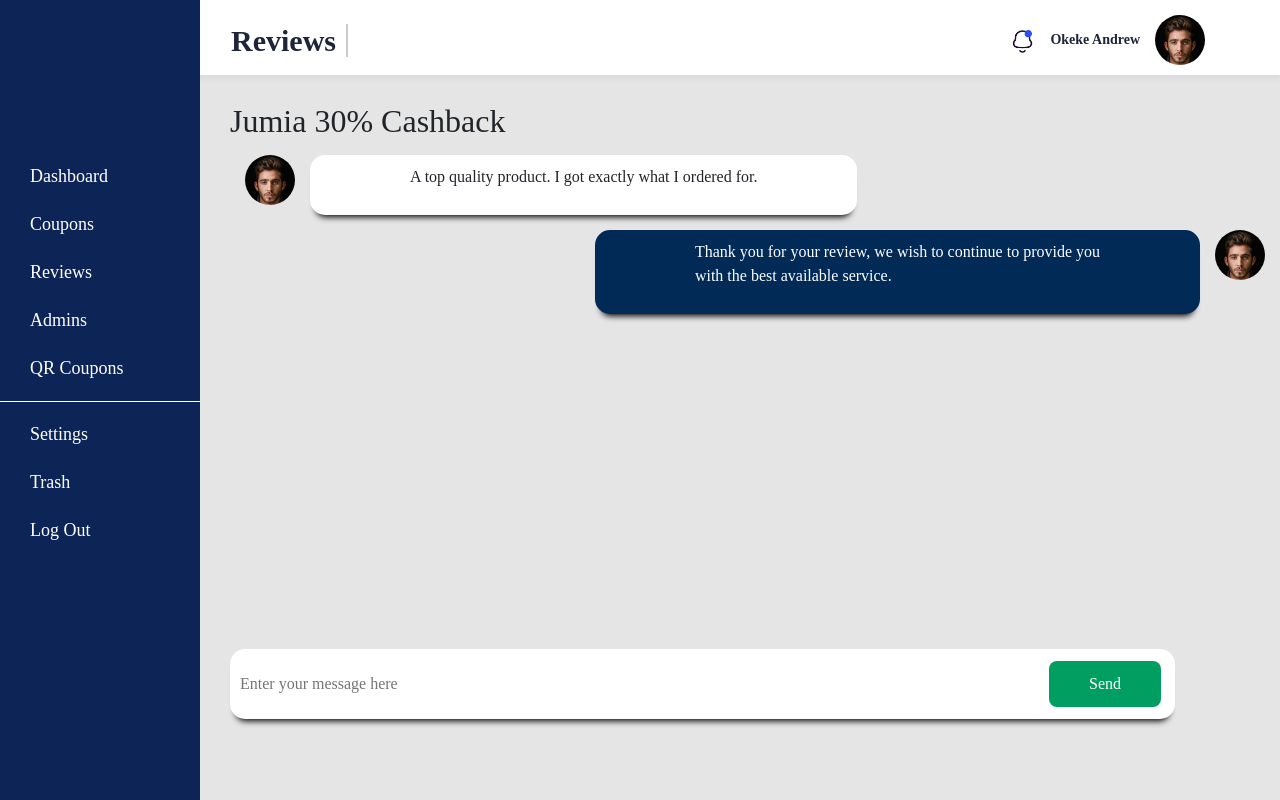
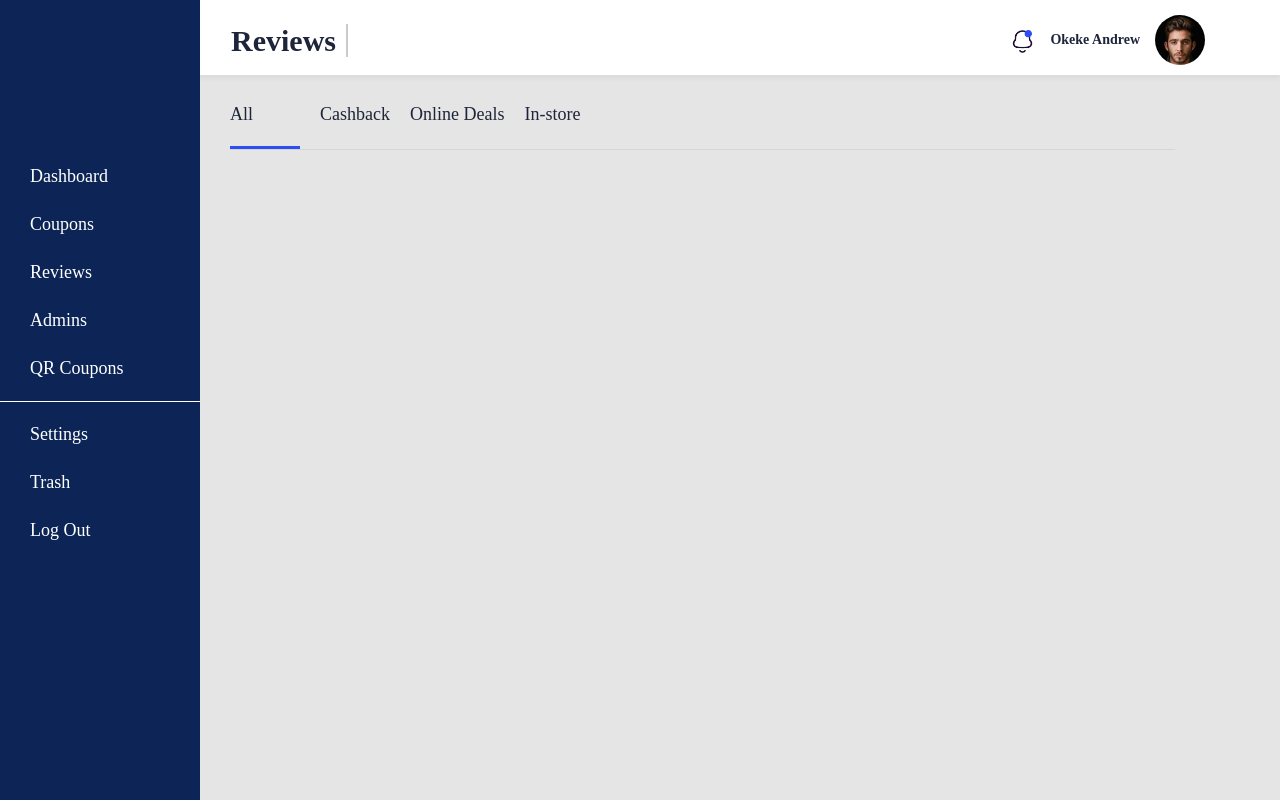
Before and after one commit to codeuiandy/tokenfy, a React (Create React App) app: page /reviews in a window 1280 px wide. Built offline with nearby package versions, Linux system fonts and the light colour scheme.

Commit message:
Finished design for reviews

```diff
--- a/src/Components/Reviews/CommentList.jsx
+++ b/src/Components/Reviews/CommentList.jsx
@@ -3,6 +3,10 @@
 class CommentList extends Component{
     render(){
         return(
+            <div>
+                <div className="header">
+                    <h2>Jumia 30% Cashback</h2>
+                </div>
                 <div className="container">
                     <div className="review">
                         <div className="client_review">
@@ -26,6 +30,7 @@
                         </div>
                     </div>
                 </div>
+            </div>
         )
     }
 }
--- /dev/null
+++ b/src/Components/Reviews/ReviewList.jsx
@@ -0,0 +1,13 @@
+import React,{Component} from 'react'
+
+class ReviewList extends Component{
+    render(){
+        return(
+            <div>
+
+            </div>
+        )
+    }
+}
+
+export default ReviewList
--- a/src/Components/Reviews/reviews.css
+++ b/src/Components/Reviews/reviews.css
@@ -1,5 +1,5 @@
 .review{
-    margin:15px 0;
+    margin:30px 15px 50px 15px;
 }
 .client_review{
     display:flex;
@@ -41,7 +41,7 @@
     border-radius:50%;
 }
 .comment_form {
-    margin-top:20em;
+    margin-top:15em;
     min-width:90%;
     height: 70px;
     border:none;
--- a/src/Components/Reviews/reviews.jsx
+++ b/src/Components/Reviews/reviews.jsx
@@ -1,18 +1,60 @@
 import React,{useState} from 'react'
 import {Layout} from '../Layout/layout'
 import './reviews.css'
-import CommentForm from './CommentForm';
-import CommentList from './CommentList'
-// import CuponsTable from '../Tables/customTable'
+import DatePicker from "react-datepicker";
+import "react-datepicker/dist/react-datepicker.css";
+import {Link} from 'react-router-dom';
+// import CommentForm from './CommentForm';
+// import CommentList from './CommentList';
+import ReviewList from './ReviewList';
 export default function Reviews(props) {
+    const[activePage,setActivePage] = useState("Review_Category_All");
+    const[startDate,setStartDate] = useState(new Date());
     return (
         <div>
             <Layout NavRouter={props.location.pathname}>
-                <div className="header">
-                    <h2>Jumia 30% Cashback</h2>
-                </div>
-                <CommentList  />
-                <CommentForm />
+            <div className="page-router-display">
+                {/* <CuponsTable/> */}
+                    <div className="page-roter-list">
+                        <div>
+                            <div className="hsd">
+                                <span
+                                onClick={(e)=>setActivePage("Review_Category_All")}
+                                 className={`page-router-name
+                                ${activePage==="Review_Category_All"?"page-router-name-active":""}`}>
+                                    All</span>
+                            </div>
+
+                            <div className="hsd">
+                                <span
+                                onClick={(e)=>{setActivePage("Cashback")}}
+                                 className={`page-router-name
+                                ${activePage==="Cashback"?"page-router-name-active":""}`}>
+                                    Cashback</span>
+                            </div>
+                            <div className="hsd">
+                                <span
+                                onClick={(e)=>{setActivePage("Online Deals")}}
+                                 className={`page-router-name
+                                ${activePage==="Online Deals"?"page-router-name-active":""}`}>
+                                    Online Deals</span>
+                            </div>
+                            <div className="hsd">
+                                <span
+                                onClick={(e)=>{setActivePage("In-store")}}
+                                 className={`page-router-name
+                                ${activePage==="In-store"?"page-router-name-active":""}`}>
+                                    In-store</span>
+                            </div>
+                        </div>
+                    </div>
+                    <div className="pg-dimacation"></div>
+
+                    </div>
+                <ReviewList />
+
+                {/* <CommentList  />
+                <CommentForm /> */}
             </Layout>
         </div>
     )
```
Lines whose indentation alone changed are shown as unchanged.
